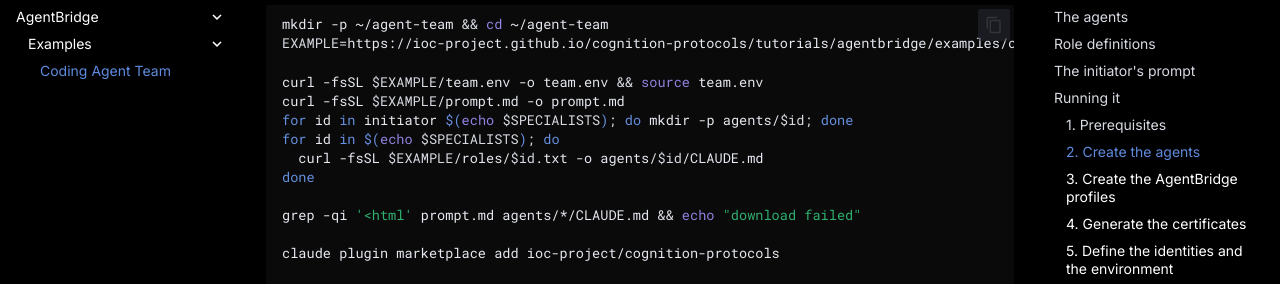
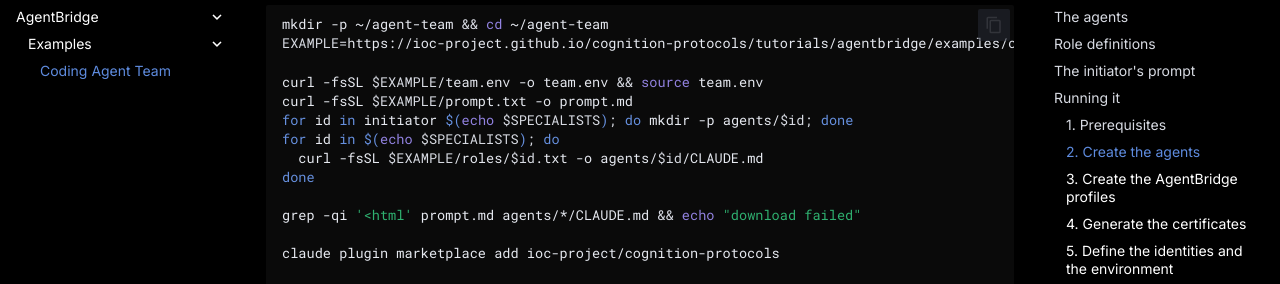
Before and after one commit to ioc-project/cognition-protocols, an MkDocs documentation site: the page built from docs/tutorials/agentbridge/examples/coding-agent-team/index.md, in a window 1280 px wide and 900 px high, scrolled down 2924 px. Shown: the part 168-452 px from the top of the window. Built offline with MkDocs 1.6.1 and Material for MkDocs 9.7.7, drawn with Linux system fonts in a browser that asks for light colours; comment, search, counter and statistics services are not loaded.

Commit message:
docs: publish the example prompts as .txt so they are served as files
MkDocs renders any .md under docs/ as a page, so prompt.md was built into prompt/index.html and the download link and curl command returned nothing usable. Publish the prompt as prompt.txt, like the role files.

Signed-off-by: Mauro Sardara <msardara@cisco.com>

````diff
--- a/docs/tutorials/agent-teams/examples/coding-agent-team/index.md
+++ b/docs/tutorials/agent-teams/examples/coding-agent-team/index.md
@@ -56,12 +56,12 @@
 of the tutorial, filled in for this example and for the `concord` protocol; for `accord`,
 replace `concord-initiator` with `accord-initiator`.
 
-[:material-download: Download prompt.md](prompt.md){ download="prompt.md" }
+[:material-download: Download prompt.md](prompt.txt){ download="prompt.md" }
 
 ??? example "prompt.md"
 
     ```text
-    --8<-- "tutorials/agent-teams/examples/coding-agent-team/prompt.md"
+    --8<-- "tutorials/agent-teams/examples/coding-agent-team/prompt.txt"
     ```
 
 ## Running it
@@ -71,7 +71,7 @@
 
 ```bash
 mkdir -p ~/agent-team/run && cd ~/agent-team
-curl -fsSL https://ioc-project.github.io/cognition-protocols/tutorials/agent-teams/examples/coding-agent-team/prompt.md -o prompt.md
+curl -fsSL https://ioc-project.github.io/cognition-protocols/tutorials/agent-teams/examples/coding-agent-team/prompt.txt -o prompt.md
 claude plugin install concord@cognition-protocols --scope project
 CLAUDE_CODE_EXPERIMENTAL_AGENT_TEAMS=1 claude "$(cat prompt.md)"
 ```
--- a/docs/tutorials/agent-teams/examples/index.md
+++ b/docs/tutorials/agent-teams/examples/index.md
@@ -20,5 +20,5 @@
 ## Anatomy of an example
 
 An example page describes the task and the agents, and publishes the prompt next to it as
-`prompt.md`. The prompt is the tutorial's template, filled in with the task, the id and the role
+`prompt.txt`. The prompt is the tutorial's template, filled in with the task, the id and the role
 description of each specialist, and the protocol skill.
--- a/docs/tutorials/agentbridge/examples/coding-agent-team/index.md
+++ b/docs/tutorials/agentbridge/examples/coding-agent-team/index.md
@@ -86,12 +86,12 @@
 filled in for this example and for the `concord` protocol; for `accord`, replace
 `concord-initiator` with `accord-initiator`.
 
-[:material-download: Download prompt.md](prompt.md){ download="prompt.md" }
+[:material-download: Download prompt.md](prompt.txt){ download="prompt.md" }
 
 ??? example "prompt.md"
 
     ```text
-    --8<-- "tutorials/agentbridge/examples/coding-agent-team/prompt.md"
+    --8<-- "tutorials/agentbridge/examples/coding-agent-team/prompt.txt"
     ```
 
 ## Running it
@@ -117,7 +117,7 @@
 EXAMPLE=https://ioc-project.github.io/cognition-protocols/tutorials/agentbridge/examples/coding-agent-team
 
 curl -fsSL $EXAMPLE/team.env -o team.env && source team.env
-curl -fsSL $EXAMPLE/prompt.md -o prompt.md
+curl -fsSL $EXAMPLE/prompt.txt -o prompt.md
 for id in initiator $(echo $SPECIALISTS); do mkdir -p agents/$id; done
 for id in $(echo $SPECIALISTS); do
   curl -fsSL $EXAMPLE/roles/$id.txt -o agents/$id/CLAUDE.md
--- a/docs/tutorials/agentbridge/examples/index.md
+++ b/docs/tutorials/agentbridge/examples/index.md
@@ -24,5 +24,5 @@
 | File | Content |
 |---|---|
 | `roles/<id>.txt` | The role definition of each specialist, one file per agent id. It is saved as the instruction file of the agent's harness |
-| `prompt.md` | The initiator's prompt: the tutorial's template, filled in |
+| `prompt.txt` | The initiator's prompt: the tutorial's template, filled in. It is saved as `prompt.md` |
 | `team.env` | `SPECIALISTS`, the agent ids separated by spaces. Optionally `SLIM_HUMAN_SEED` and `SLIM_MEMBER_DIDS`, the identities of the agents, which skips deriving them |
````
Also changed, not shown: docs/tutorials/agent-teams/examples/coding-agent-team/prompt.txt (renamed from docs/tutorials/agent-teams/examples/coding-agent-team/prompt.md), docs/tutorials/agentbridge/examples/coding-agent-team/prompt.txt (renamed from docs/tutorials/agentbridge/examples/coding-agent-team/prompt.md).
